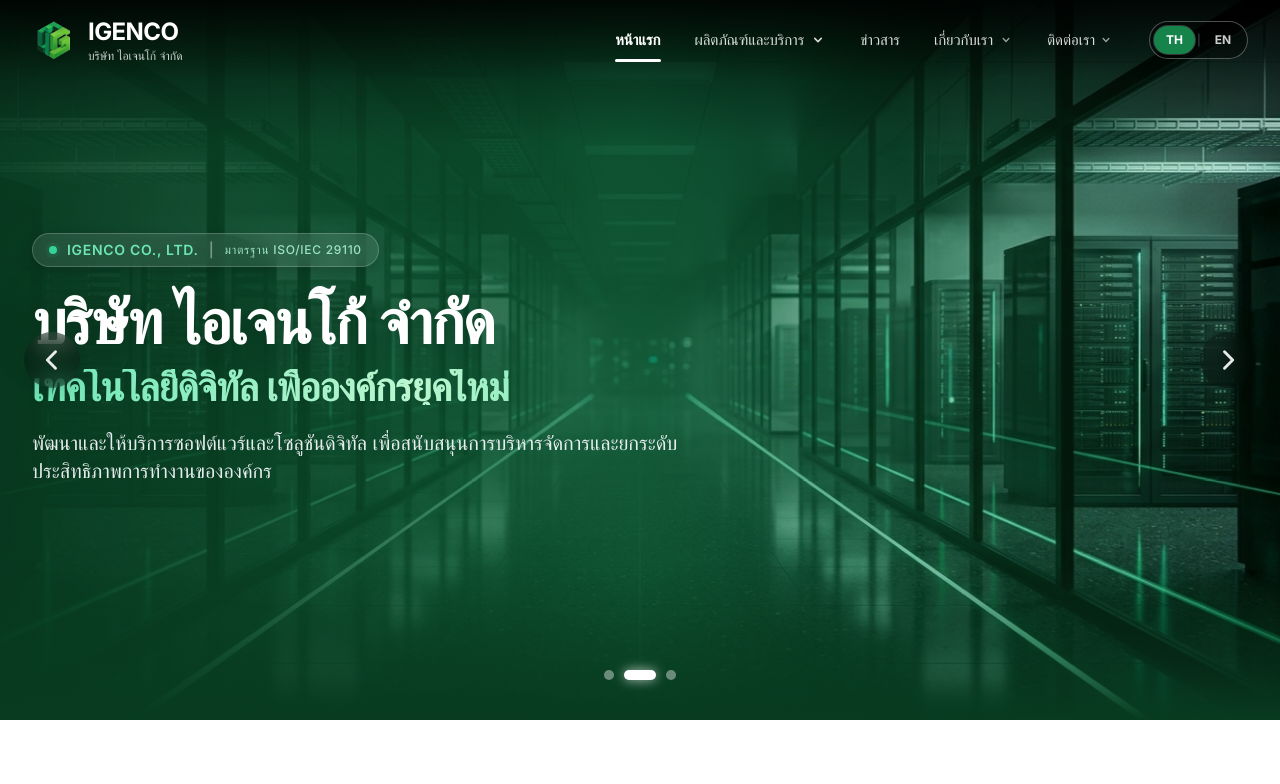
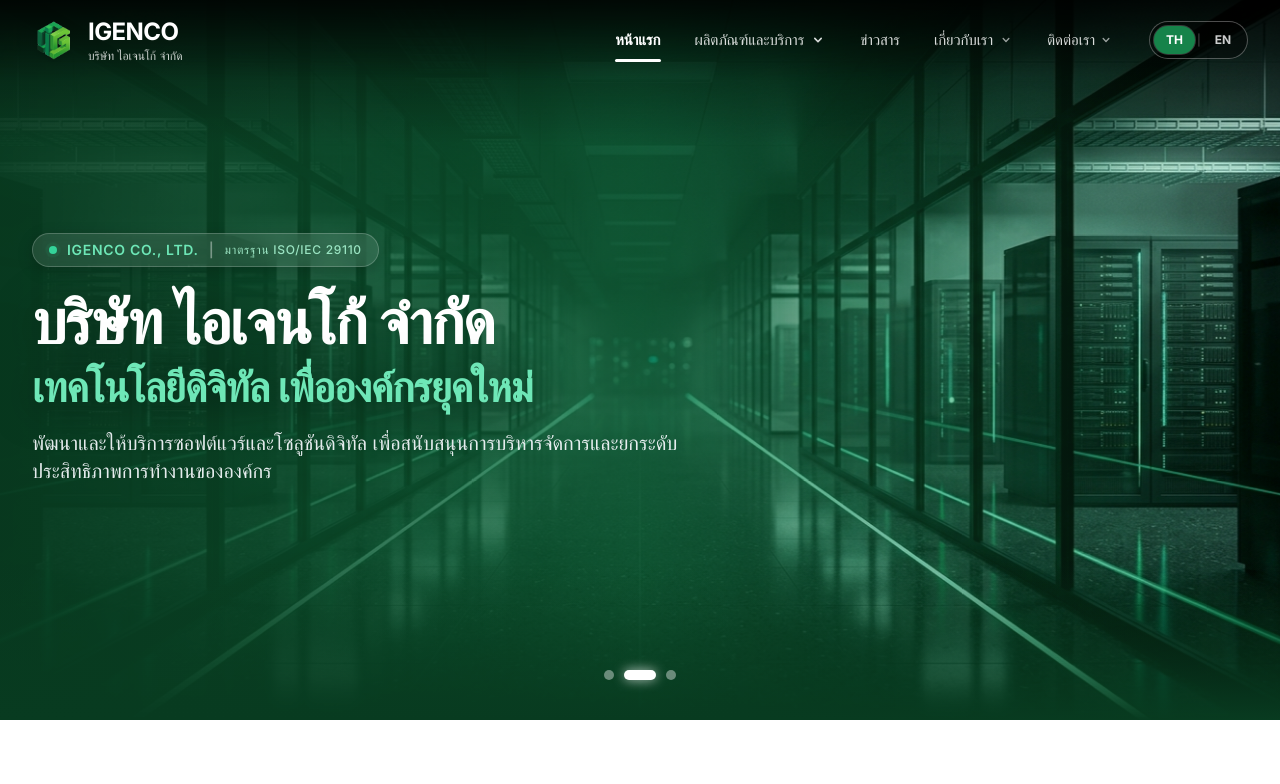
Before and after one commit to txnpon2/igengo, a Nuxt app: page / in a window 1280 px wide. Shown: the top 784 px of the page. Built offline with nearby package versions, Linux system fonts and the light colour scheme; a web font is replaced by a local one.

Commit message:
fix: make hero subheadline solid opaque and remove carousel arrow buttons

```diff
--- a/components/HeroSlider.vue
+++ b/components/HeroSlider.vue
@@ -133,8 +133,8 @@ const heroContent = computed(() => ({
           <span>{{ heroContent.headline }}</span>
         </h1>
 
-        <!-- Subheadline: เทคโนโลยีดิจิทัล เพื่อองค์กรยุคใหม่ (Luminous Emerald Glow Gradient) -->
-        <p class="mt-3 sm:mt-4 text-2xl sm:text-3xl lg:text-[40px] font-bold font-heading text-transparent bg-clip-text bg-gradient-to-r from-emerald-300 via-green-200 to-emerald-400 tracking-tight leading-snug drop-shadow-sm">
+        <!-- Subheadline: เทคโนโลยีดิจิทัล เพื่อองค์กรยุคใหม่ (Solid 100% Opaque, Full & Crisp) -->
+        <p class="mt-3 sm:mt-4 text-2xl sm:text-3xl lg:text-[42px] font-extrabold font-heading text-emerald-300 tracking-tight leading-snug drop-shadow-[0_4px_20px_rgba(0,0,0,0.6)]">
           {{ heroContent.subheadline }}
         </p>
 
@@ -144,29 +144,6 @@ const heroContent = computed(() => ({
         </p>
       </div>
     </div>
-
-    <!-- Previous / Next Navigation Arrows on Carousel Edges (Hidden on mobile, visible on sm and up) -->
-    <button
-      type="button"
-      aria-label="Previous Slide"
-      class="hidden sm:flex absolute left-3 sm:left-6 top-1/2 -translate-y-1/2 z-30 h-11 w-11 sm:h-14 sm:w-14 items-center justify-center rounded-full bg-black/30 text-white/90 backdrop-blur-md hover:bg-[#16834A] hover:text-white transition-all focus:outline-none shadow-lg active:scale-95"
-      @click="handlePrev"
-    >
-      <svg class="w-6 h-6 sm:w-7 sm:h-7" fill="none" viewBox="0 0 24 24" stroke="currentColor">
-        <path stroke-linecap="round" stroke-linejoin="round" stroke-width="2.5" d="M15 19l-7-7 7-7" />
-      </svg>
-    </button>
-
-    <button
-      type="button"
-      aria-label="Next Slide"
-      class="hidden sm:flex absolute right-3 sm:right-6 top-1/2 -translate-y-1/2 z-30 h-11 w-11 sm:h-14 sm:w-14 items-center justify-center rounded-full bg-black/30 text-white/90 backdrop-blur-md hover:bg-[#16834A] hover:text-white transition-all focus:outline-none shadow-lg active:scale-95"
-      @click="handleNext"
-    >
-      <svg class="w-6 h-6 sm:w-7 sm:h-7" fill="none" viewBox="0 0 24 24" stroke="currentColor">
-        <path stroke-linecap="round" stroke-linejoin="round" stroke-width="2.5" d="M9 5l7 7-7 7" />
-      </svg>
-    </button>
 
     <!-- Pagination Dots at Bottom Center -->
     <div class="relative z-30 pb-6 sm:pb-8 lg:pb-10 flex justify-center items-center gap-2.5 pointer-events-auto">
```
